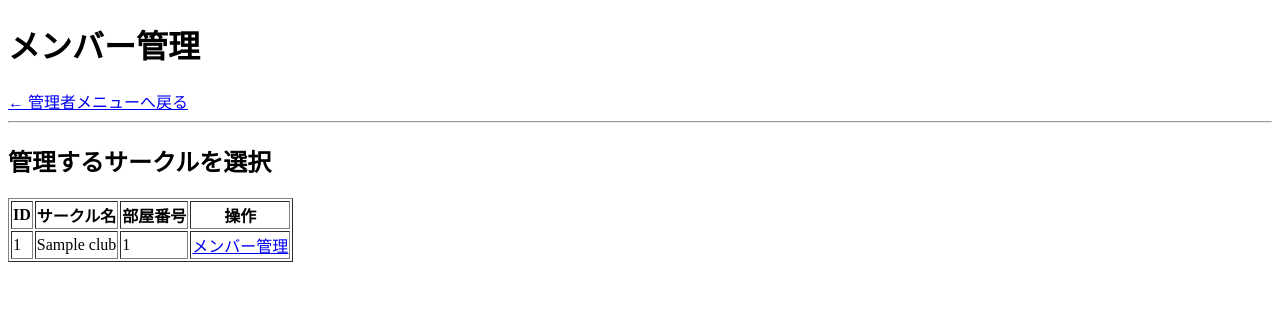
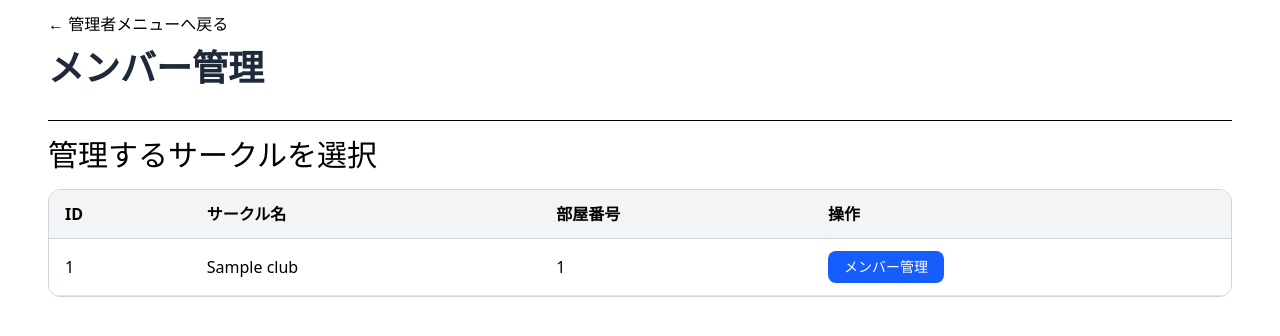
Before and after one commit to kuroiko0429/Kagi-Kashi, a Python web app: template flaskr/templates/admin/member_select.html in a window 1280 px wide. Shown: the top 336 px of the page. Run offline with Jinja, Linux system fonts and the light colour scheme; the template is opened without the code that fills it: most values are stand-ins (such as "Sample title", 1, 10 or a date in 2020).

Commit message:
admin member編集

```diff
--- a/flaskr/templates/admin/member_select.html
+++ b/flaskr/templates/admin/member_select.html
@@ -2,45 +2,46 @@
 <html lang="ja">
 <head>
     <meta charset="UTF-8">
+    <script src="https://cdn.jsdelivr.net/npm/@tailwindcss/browser@4"></script>
     <title>メンバー管理</title>
 </head>
 
-<body>
+<body class="px-12">
+    <a href="/admin"class="py-3 block">← 管理者メニューへ戻る</a>
 
-<h1>メンバー管理</h1>
-
-<a href="/admin">← 管理者メニューへ戻る</a>
-
+    <header class="flex justify-between items-center mb-8">
+        <h1 class="text-4xl font-bold text-gray-800">メンバー管理</h1>
+    </header>
 <hr>
 
-<h2>管理するサークルを選択</h2>
+<h2 class="text-3xl my-4">管理するサークルを選択</h2>
 
-<table border="1">
-
+<div class="max-h-83 overflow-y-auto border border-gray-300 rounded-xl">
+    <table class="w-full text-left border-collapse">
+        <thead class="sticky top-0 bg-gray-100">
             <tr>
-    <th>ID</th>
-    <th>サークル名</th>
-    <th>部屋番号</th>
-    <th>操作</th>
+                <th class="px-4 py-3 border-b border-gray-300">ID</th>
+                <th class="px-4 py-3 border-b border-gray-300">サークル名</th>
+                <th class="px-4 py-3 border-b border-gray-300">部屋番号</th>
+                <th class="px-4 py-3 border-b border-gray-300">操作</th>
             </tr>
-
+        </thead>
+        <tbody>
             {% for club in clubs %}
-
-<tr>
-    <td>{{ club.id }}</td>
-    <td>{{ club.name }}</td>
-    <td>{{ club.room_number }}</td>
-
-    <td>
-        <a href="/admin/members/{{ club.id }}">
+            <tr class="hover:bg-gray-50">
+                <td class="px-4 py-3 border-b border-gray-200">{{ club.id }}</td>
+                <td class="px-4 py-3 border-b border-gray-200">{{ club.name }}</td>
+                <td class="px-4 py-3 border-b border-gray-200">{{ club.room_number }}</td>
+                <td class="px-4 py-3 border-b border-gray-200">
+                    <a href="/admin/members/{{ club.id }}" class="inline-block px-4 py-1.5 bg-blue-600 text-white text-sm rounded-lg hover:bg-blue-700">
                         メンバー管理
                     </a>
                 </td>
             </tr>
-
             {% endfor %}
-
+        </tbody>
     </table>
+</div>
 
 </body>
 </html>
--- a/flaskr/templates/admin/members.html
+++ b/flaskr/templates/admin/members.html
@@ -3,6 +3,7 @@
 
 <head>
     <meta charset="UTF-8">
+    <script src="https://cdn.jsdelivr.net/npm/@tailwindcss/browser@4"></script>
     <title>{{ club.name }} メンバー管理</title>
 </head>
 
```
Lines whose indentation alone changed are shown as unchanged.
